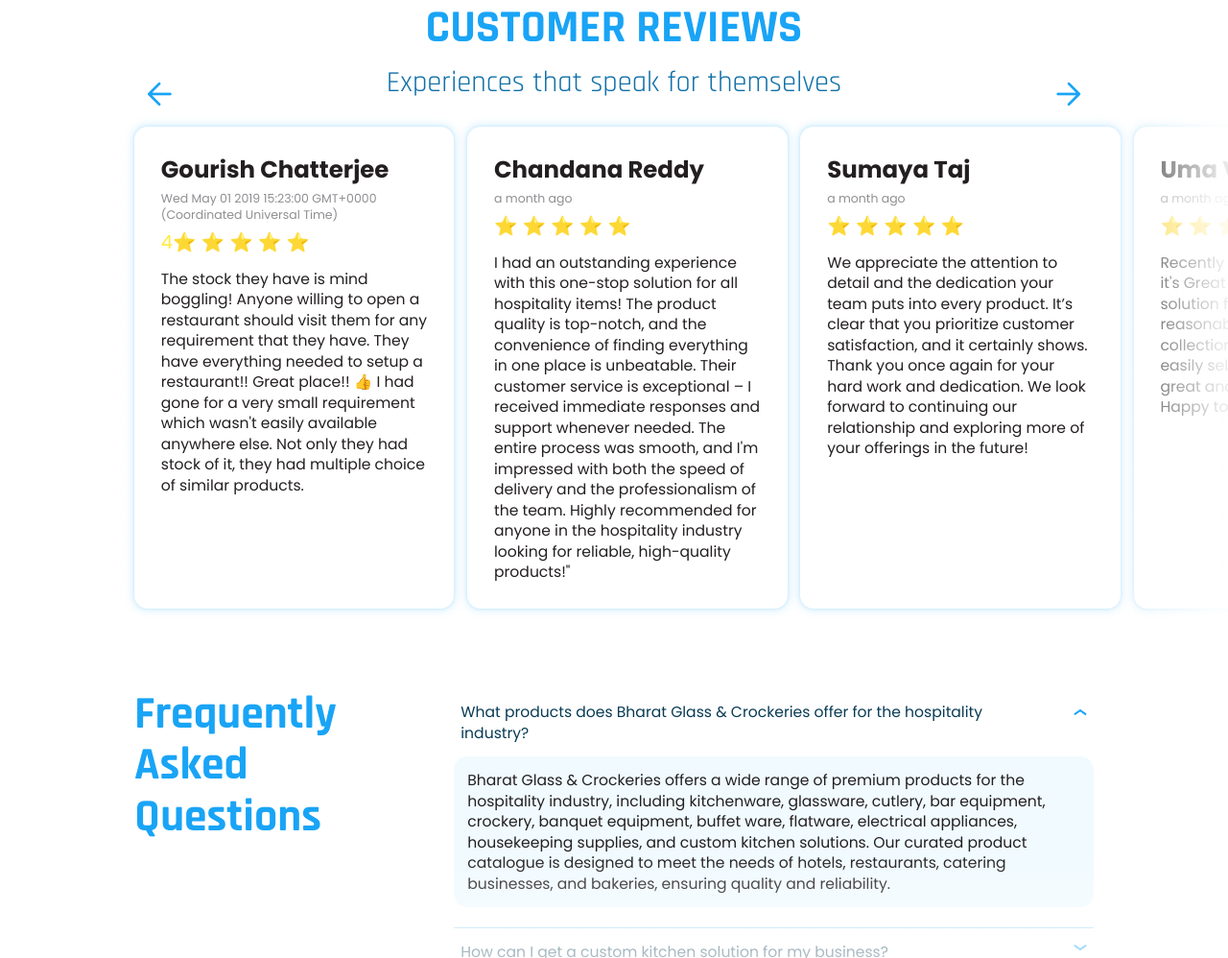
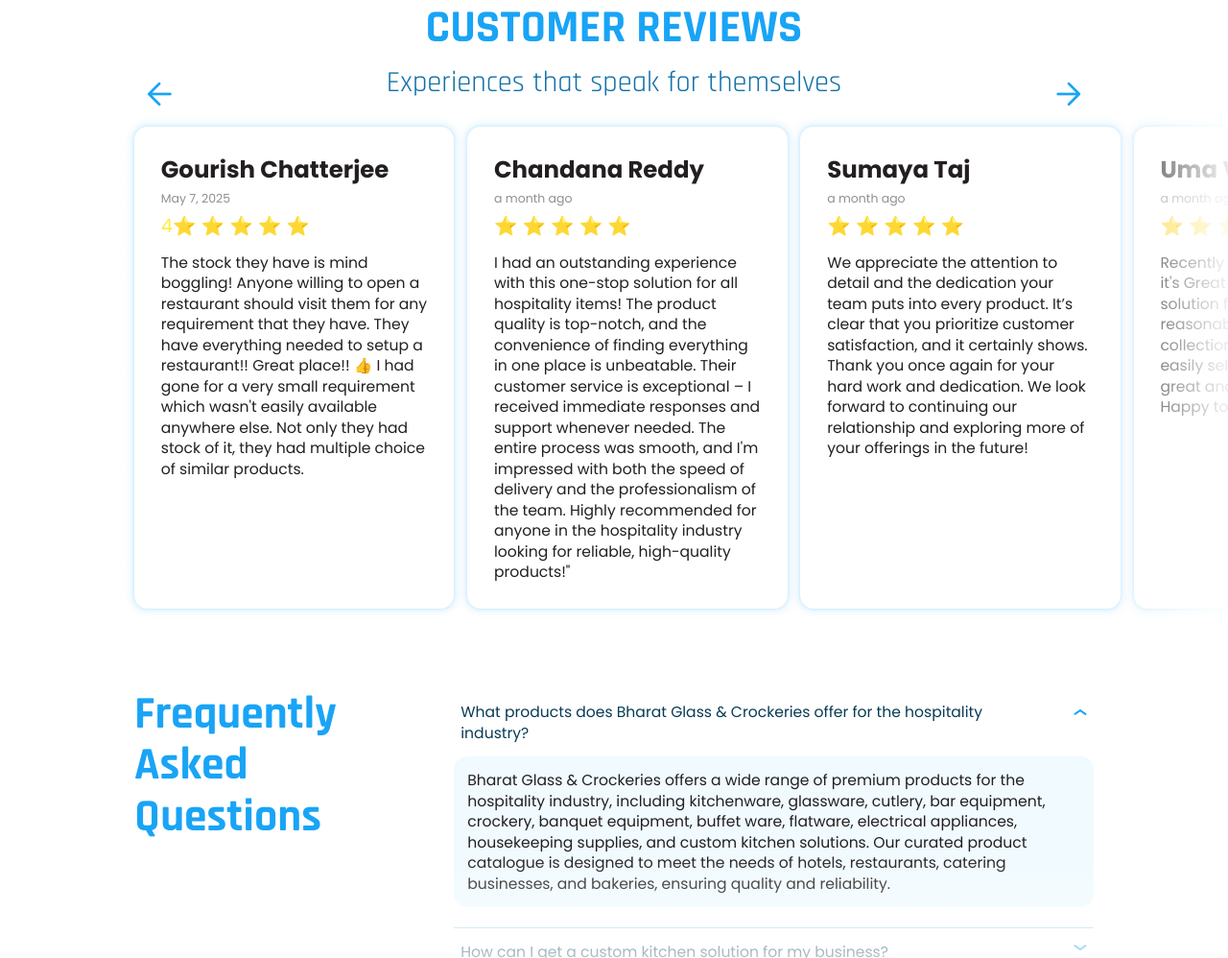
Before and after one commit to MarioWindsor/bgc-smart-cat, an Eleventy site: page index.liquid in a window 1280 px wide. Shown: the part 9610-10608 px from the top of the page at 96% size. Built offline with nearby package versions, Linux system fonts and the light colour scheme; Eleventy itself is replaced by a stand-in of ours; files that its build step writes are made by us from their sources; no server answers.

Commit message:
Update Reviews “gourish-chatterjee”

```diff
--- a/reviews/gourish-chatterjee.md
+++ b/reviews/gourish-chatterjee.md
@@ -1,7 +1,7 @@
 ---
 tags:
   - reviews
-date: 2019-05-01T15:23:00.000Z
+date: May 7, 2025
 title: Gourish Chatterjee
 rating: 4
 ---
```
